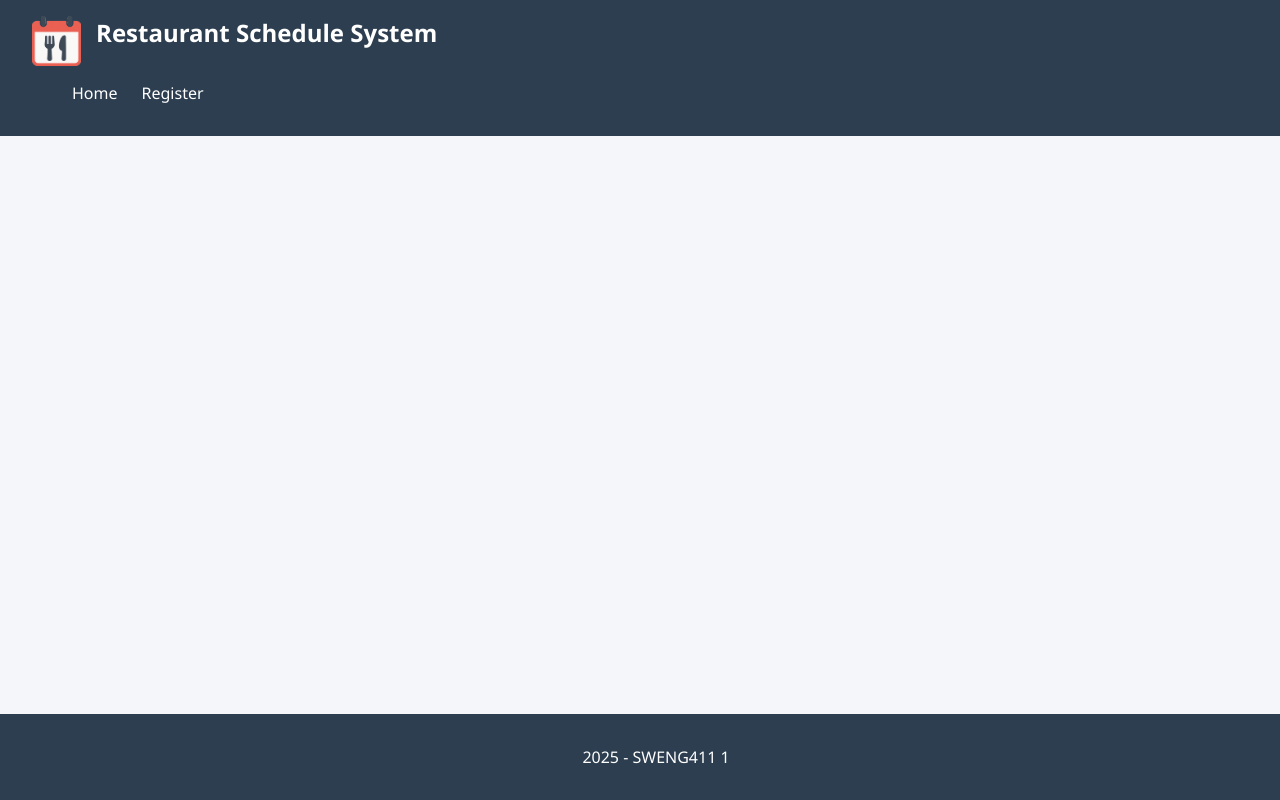
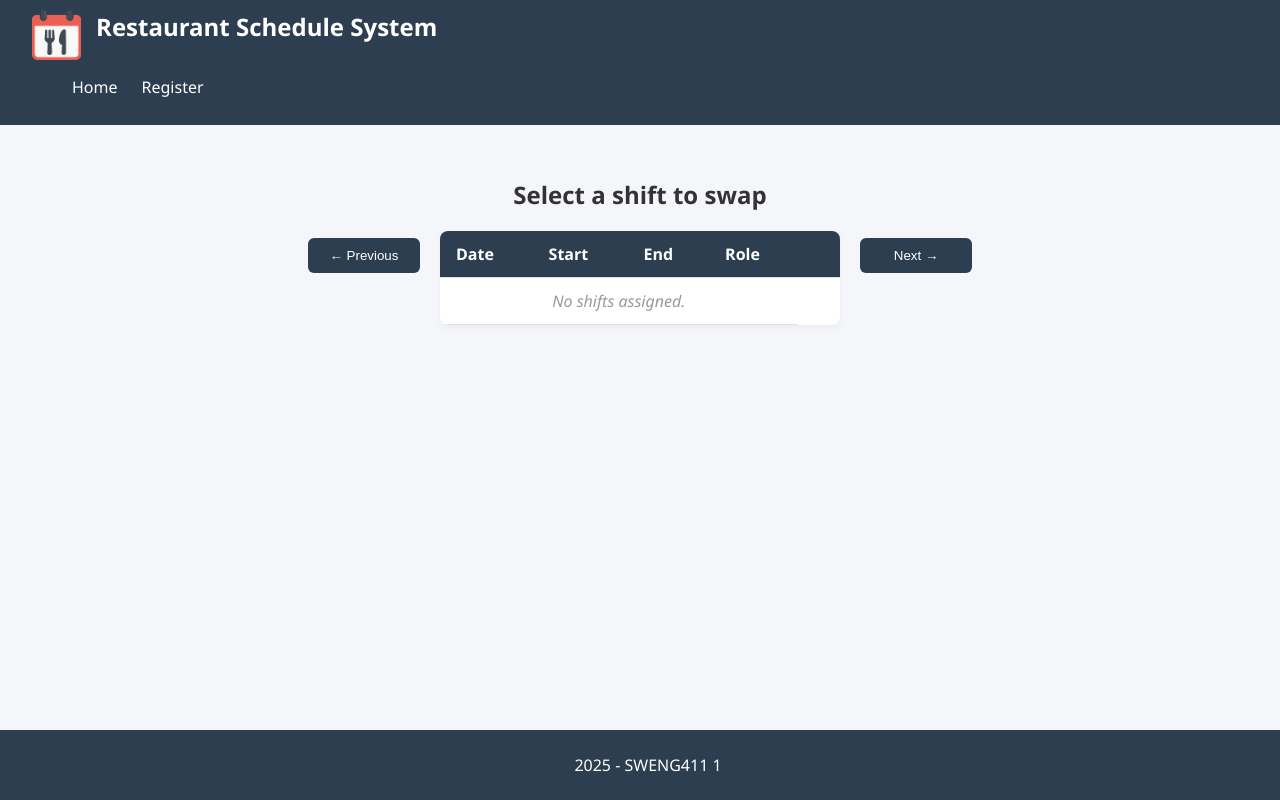
Before and after one commit to badach02/SWENG411-Project-Scheduler, a Django app: page /swapshift/ in a window 1280 px wide. Run offline with Django 5.2, Linux system fonts and the light colour scheme; the visitor is signed in with stand-in values (Sample User, id 1); data that the repository does not hold is empty.

Commit message:
style changes + worked on shift swapping a bit

```diff
--- a/main/views.py
+++ b/main/views.py
@@ -34,7 +34,17 @@ def time_off_view(request):
 
 @login_required
 def swap_view(request):
-    return render(request, "swap.html")
+    shifts = shift.objects.filter(
+        employee_id=request.user.id,
+        date__year=datetime.now().year,
+        date__month=datetime.now().month
+    )
+
+    context = {
+        "shifts": shifts
+    }
+
+    return render(request, "swap.html", context)
 
 @login_required
 def settings_view(request):
--- a/static/css/style.css
+++ b/static/css/style.css
@@ -9,7 +9,7 @@ body {
 header {
   background: #2c3e50;
   color: white;
-  padding: 1rem 2rem;
+  padding: .65rem 2rem;
   display: flex;
   justify-content: space-between;
   align-items: center;
@@ -34,8 +34,7 @@ header {
     display: flex;
     justify-content: center;
     align-items: center;
-    gap: 20px;
-    margin-bottom: 15px;
+    gap: 5px;
 }
 
 .schedule-container {
@@ -43,17 +42,43 @@ header {
   flex-wrap: wrap;
   justify-content: center;
   gap: 20px;
-  margin-top: 5px;
+  margin-top: .1rem;
 }
 
 .shift-table {
-  width: 100%;
+  width: 25rem;
   border-collapse: collapse;
   margin-top: 1em;
   background-color: #fff;
   box-shadow: 0 2px 6px rgba(0, 0, 0, 0.05);
   border-radius: 8px;
   overflow: hidden;
+}
+
+.swap-nav{
+  width: 7rem;
+  padding: 0.6rem 1rem;
+  background: #2c3e50;
+  color: white;
+  border: none;
+  border-radius: 6px;
+  cursor: pointer;
+  margin-bottom: 0.3rem;
+  box-sizing: border-box;
+  margin-top: 5rem;
+}
+
+.calendar-swap-nav{
+  width: 7rem;
+  padding: 0.6rem 1rem;
+  background: #2c3e50;
+  color: white;
+  border: none;
+  border-radius: 6px;
+  cursor: pointer;
+  margin-bottom: 0.1rem;
+  box-sizing: border-box;
+  margin-top: 0.1rem;
 }
 
 .shift-table th,
@@ -167,8 +192,7 @@ header {
   border-radius: 6px;
 }
 
-.login-form button,
-.calendar-card button {
+.login-form button {
   width: 100%;
   padding: 0.6rem 1rem;
   background: #2c3e50;
@@ -231,7 +255,7 @@ footer {
   background: #2c3e50;
   color: white;
   text-align: center;
-  padding: 1rem;
+  padding: 0.5rem;
   position: fixed;
   bottom: 0;
   left: 0;
@@ -244,7 +268,7 @@ footer {
 table.month {
   width: 90%;
   max-width: 1000px;
-  margin: 2rem auto;
+  margin: .1rem auto;
   border-collapse: separate;        /* prevent border merging */
   border-spacing: 0;                /* clean joins */
   table-layout: fixed;             /* equal column widths */
@@ -283,7 +307,7 @@ table.month th {
 /* Day cells */
 table.month td {
   border: 1px solid #e0e0e0;
-  height: 120px;
+  height: 100px;
   vertical-align: top;
   padding: 8px;
   background-color: #fdfdfd;
--- a/templates/schedule.html
+++ b/templates/schedule.html
@@ -29,14 +29,12 @@
         </div>
 
         <div class="calendar-card">
-            <h2>Calendar View</h2>
-
             <div class="calendar-nav">
                 <a href="?month={{ prev_month }}&year={{ prev_year }}">
-                    <button>&#8592; Previous</button>
+                    <button class="calendar-swap-nav">&#8592; Previous</button>
                 </a>
                 <a href="?month={{ next_month }}&year={{ next_year }}">
-                    <button>Next &#8594;</button>
+                    <button class="calendar-swap-nav">Next &#8594;</button>
                 </a>
             </div>
 
--- a/templates/swap.html
+++ b/templates/swap.html
@@ -3,5 +3,43 @@
 
 {% block content %}
 <section class="hero">
+        <div class="schedule-container">
+            <a href="?month={{ prev_month }}&year={{ prev_year }}">
+                <button class="swap-nav">&#8592; Previous</button>
+            </a>
+
+            <div>
+                <h2>Select a shift to swap</h2>
+                <table class="shift-table">
+                    <tr>
+                        <th>Date</th>
+                        <th>Start</th>
+                        <th>End</th>
+                        <th>Role</th>
+                        <th></th>
+                    </tr>
+                    {% for shift in shifts %}
+                    <tr>
+                        <td>{{ shift.date }}</td>
+                        <td>{{ shift.start_time }}</td>
+                        <td>{{ shift.end_time }}</td>
+                        <td>{{ shift.role }}</td>
+                        <td>
+                            <button>
+                                Edit
+                            </button>
+                        </td>
+                    </tr>
+                    {% empty %}
+                    <tr>
+                        <td colspan="4">No shifts assigned.</td>
+                    </tr>
+                    {% endfor %}
+                </table>
+            </div>
+            <a href="?month={{ next_month }}&year={{ next_year }}">
+                <button class="swap-nav">Next &#8594;</button>
+            </a>
+        </div>
 </section>
 {% endblock %}
```
